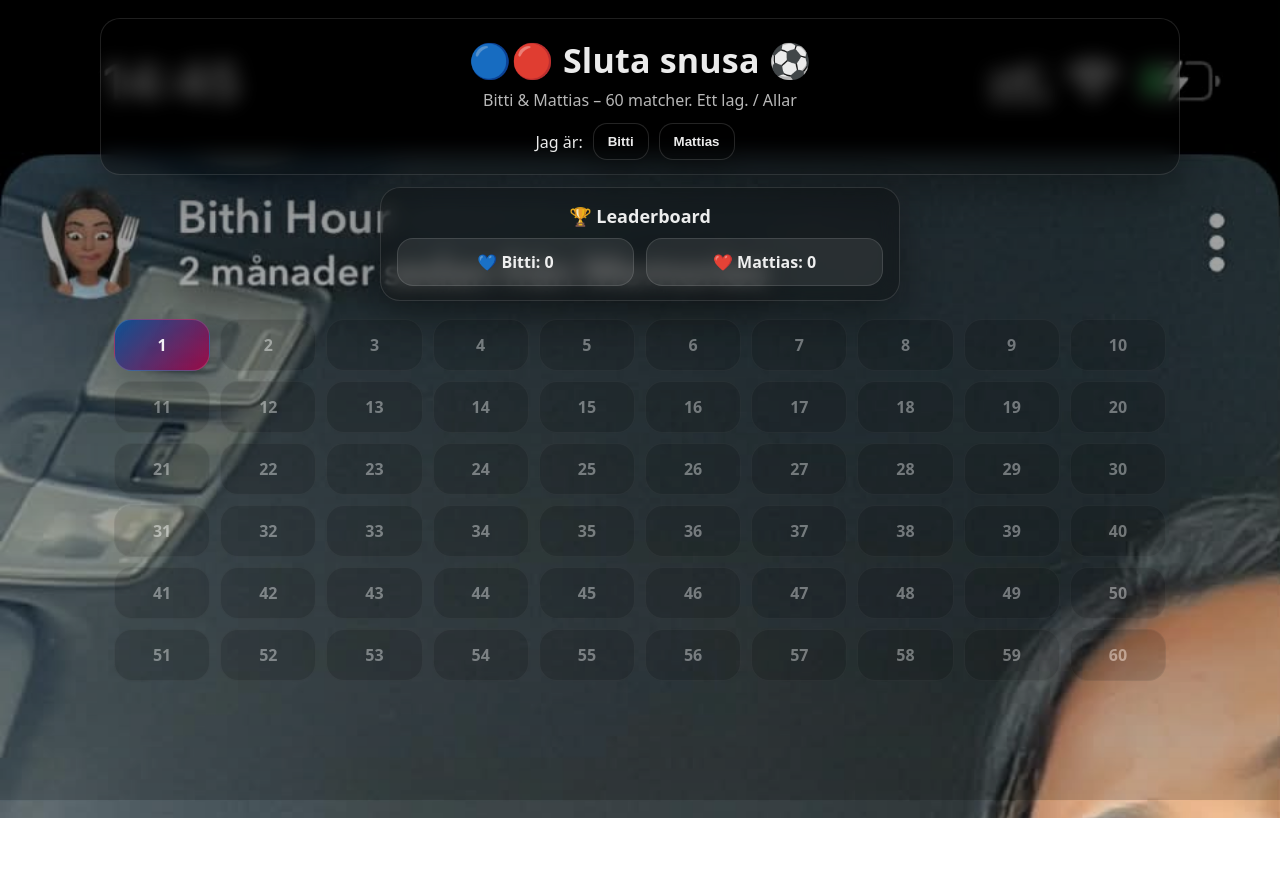
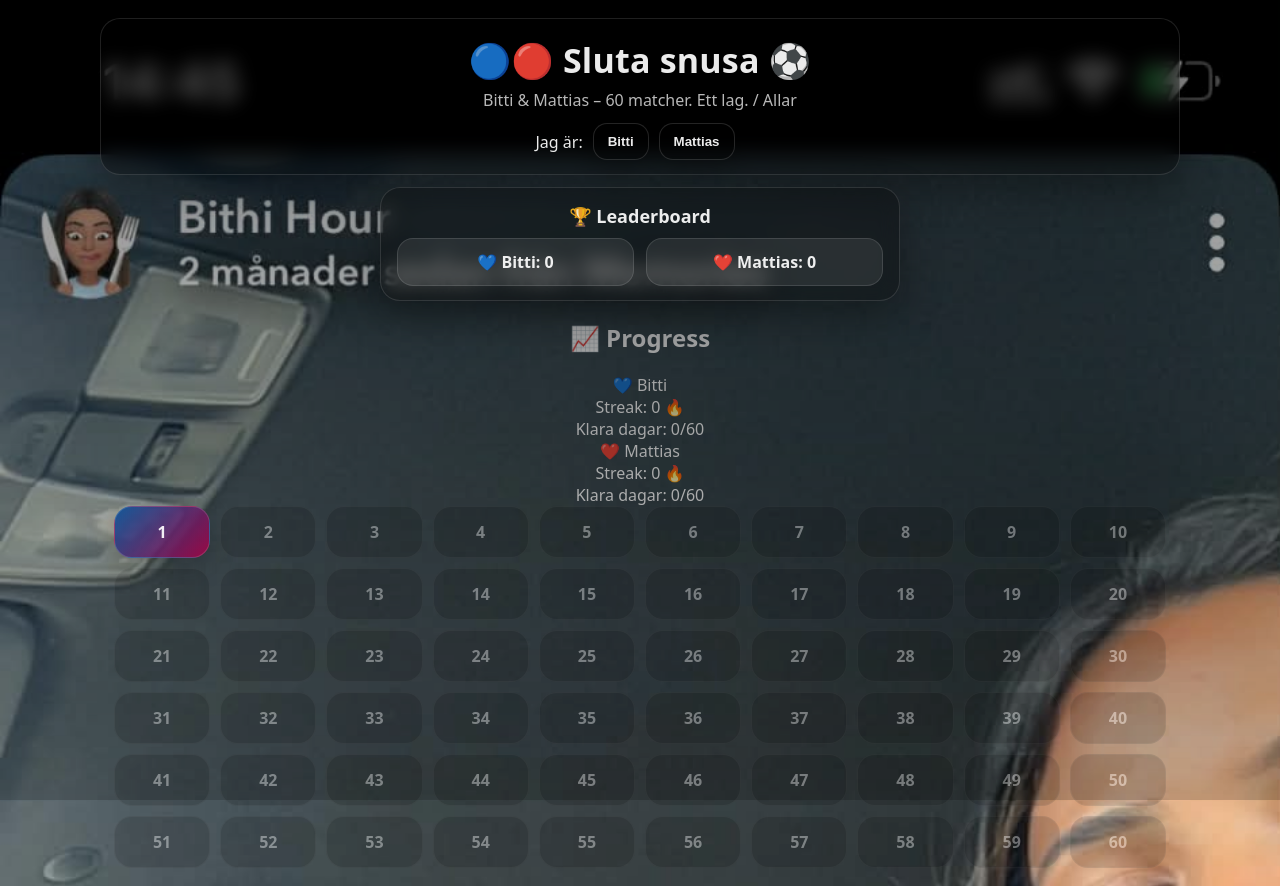
Before and after one commit to allar-oss/sluta-snusa, a plain HTML site: page index.html in a window 1280 px wide. Before the commit the page ends 818 px from the top, so only its background shows below. Drawn offline with Linux system fonts and the light colour scheme; no server answers; files whose address does not match are found by name.

Commit message:
Update index.html

```diff
--- a/index.html
+++ b/index.html
@@ -27,6 +27,34 @@
       <div>❤️ Mattias: <span id="pointsMattias">0</span></div>
     </div>
   </section>
+  <section class="stats">
+  <h2>📈 Progress</h2>
+
+  <div class="statGrid">
+    <div class="statCard">
+      <div class="statTitle">💙 Bitti</div>
+      <div class="statRow">
+        <div class="pill">Streak: <span id="streakBitti">0</span> 🔥</div>
+        <div class="pill">Klara dagar: <span id="doneDaysBitti">0</span>/60</div>
+      </div>
+      <div class="progressBar" aria-label="Bitti progress">
+        <div id="progressFillBitti" class="progressFill"></div>
+      </div>
+    </div>
+
+    <div class="statCard">
+      <div class="statTitle">❤️ Mattias</div>
+      <div class="statRow">
+        <div class="pill">Streak: <span id="streakMattias">0</span> 🔥</div>
+        <div class="pill">Klara dagar: <span id="doneDaysMattias">0</span>/60</div>
+      </div>
+      <div class="progressBar" aria-label="Mattias progress">
+        <div id="progressFillMattias" class="progressFill"></div>
+      </div>
+    </div>
+  </div>
+</section>
+
 
   <main>
     <div class="calendar" aria-label="Kalender med 60 dagar"></div>
```
